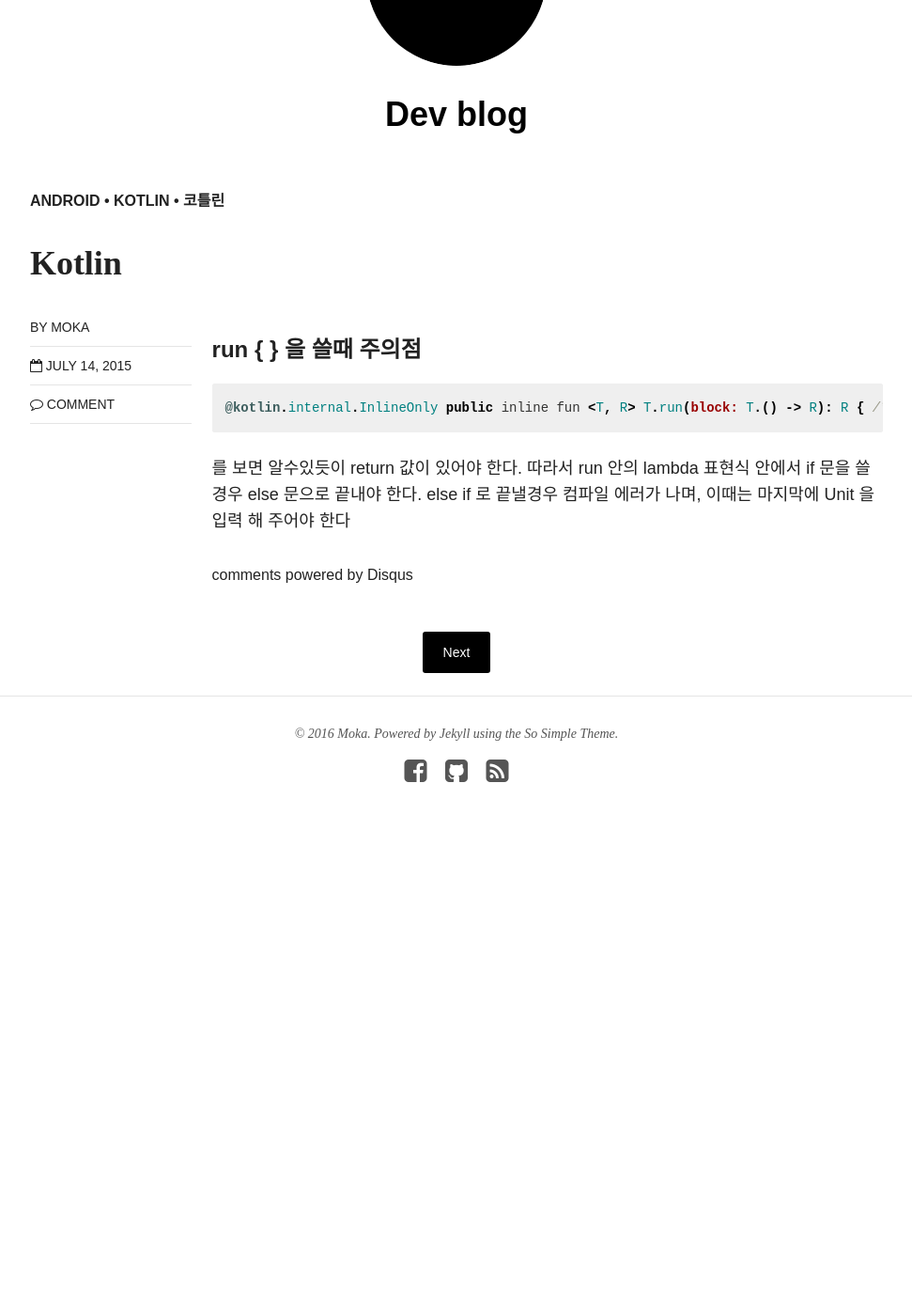
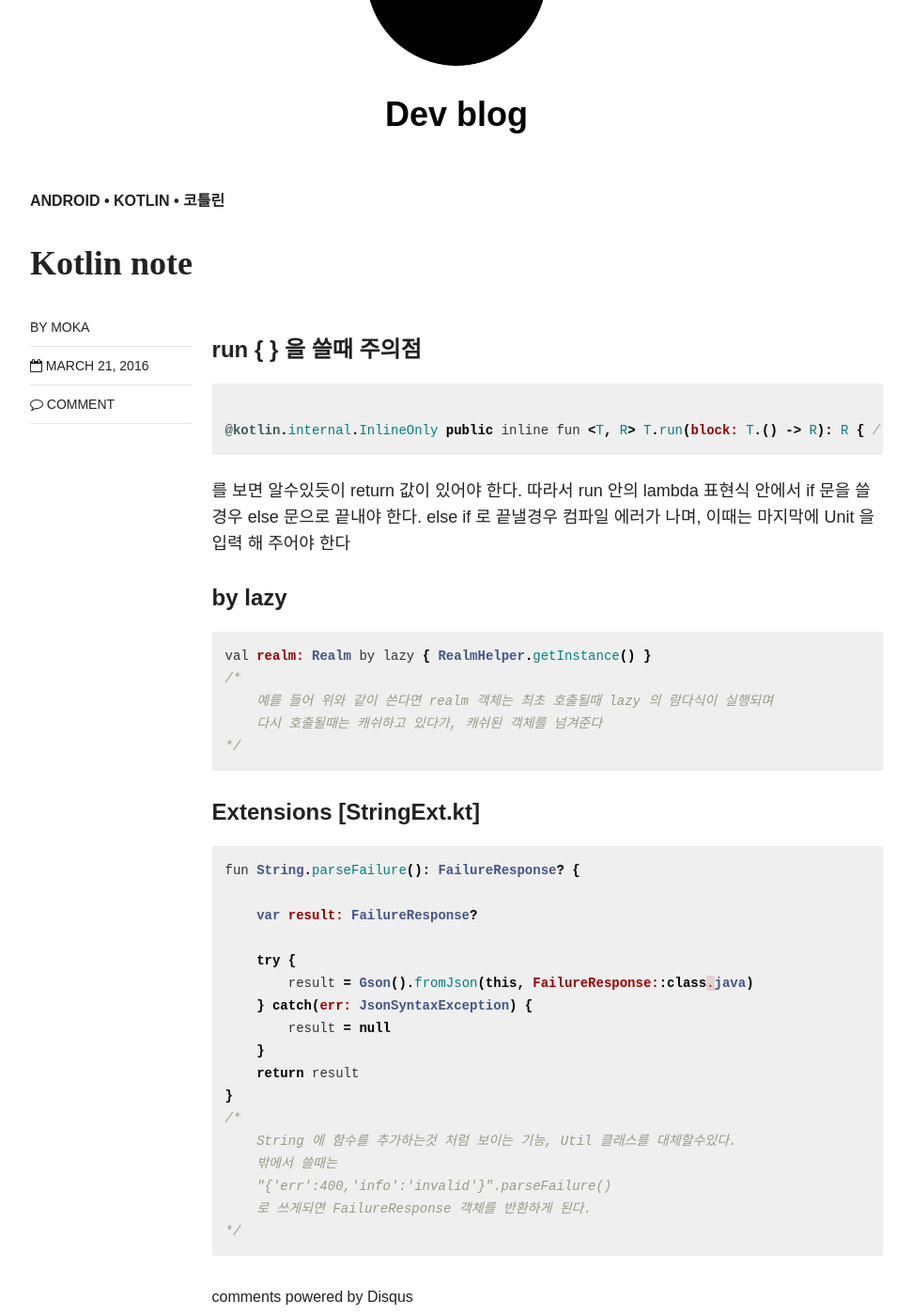
Before and after one commit to steadymoka/moka-a.github.io, a Jekyll site: the page built from _posts/android/2015-10-14-kotlin.md, in a window 1280 px wide and 1400 px high, scrolled down 225 px. Shown: the whole window at 94% size, without its empty margins (154-1125 px from the left). Built offline with Jekyll 4.4.1, drawn with Linux system fonts in a browser that asks for light colours; nearby versions of some CDN libraries; comment, search, counter and statistics services are not loaded; before the commit the page ends 1157 px from its top, so only the background shows below that.

Commit message:
kotlin post edit / js post edit

````diff
--- a/_posts/android/2015-10-14-kotlin.md
+++ b/_posts/android/2015-10-14-kotlin.md
@@ -1,17 +1,50 @@
 ---
 layout: post
-title: "Kotlin"
+title: "Kotlin note"
 modified:
 categories: android
 excerpt:
 tags: [android, kotlin, 코틀린]
 image:
   feature:
-date: 2015-07-14T19:39:55-04:00
+date: 2016-03-21
 ---
 
 #### run { } 을 쓸때 주의점
 ```java
+
 @kotlin.internal.InlineOnly public inline fun <T, R> T.run(block: T.() -> R): R { /* compiled code */ }
 ```
 를 보면 알수있듯이 return 값이 있어야 한다. 따라서 run 안의 lambda 표현식 안에서 if 문을 쓸경우 else 문으로 끝내야 한다. else if 로 끝낼경우 컴파일 에러가 나며, 이때는 마지막에 Unit 을 입력 해 주어야 한다
+
+
+#### by lazy
+```java
+val realm: Realm by lazy { RealmHelper.getInstance() }
+/*
+    예를 들어 위와 같이 쓴다면 realm 객체는 최초 호출될때 lazy 의 람다식이 실행되며
+    다시 호출될때는 캐쉬하고 있다가, 캐쉬된 객체를 넘겨준다
+*/
+```
+
+
+#### Extensions [StringExt.kt]
+```java
+fun String.parseFailure(): FailureResponse? {
+
+    var result: FailureResponse?
+
+    try {
+        result = Gson().fromJson(this, FailureResponse::class.java)
+    } catch(err: JsonSyntaxException) {
+        result = null
+    }
+    return result
+}
+/*
+    String 에 함수를 추가하는것 처럼 보이는 기능, Util 클래스를 대체할수있다.
+    밖에서 쓸때는
+    "{'err':400,'info':'invalid'}".parseFailure()
+    로 쓰게되면 FailureResponse 객체를 반환하게 된다.
+*/
+```
````
Also changed, not shown: _posts/nodeangularjs/2016-04-20-node-angular-js.md (+12 -7 lines).
